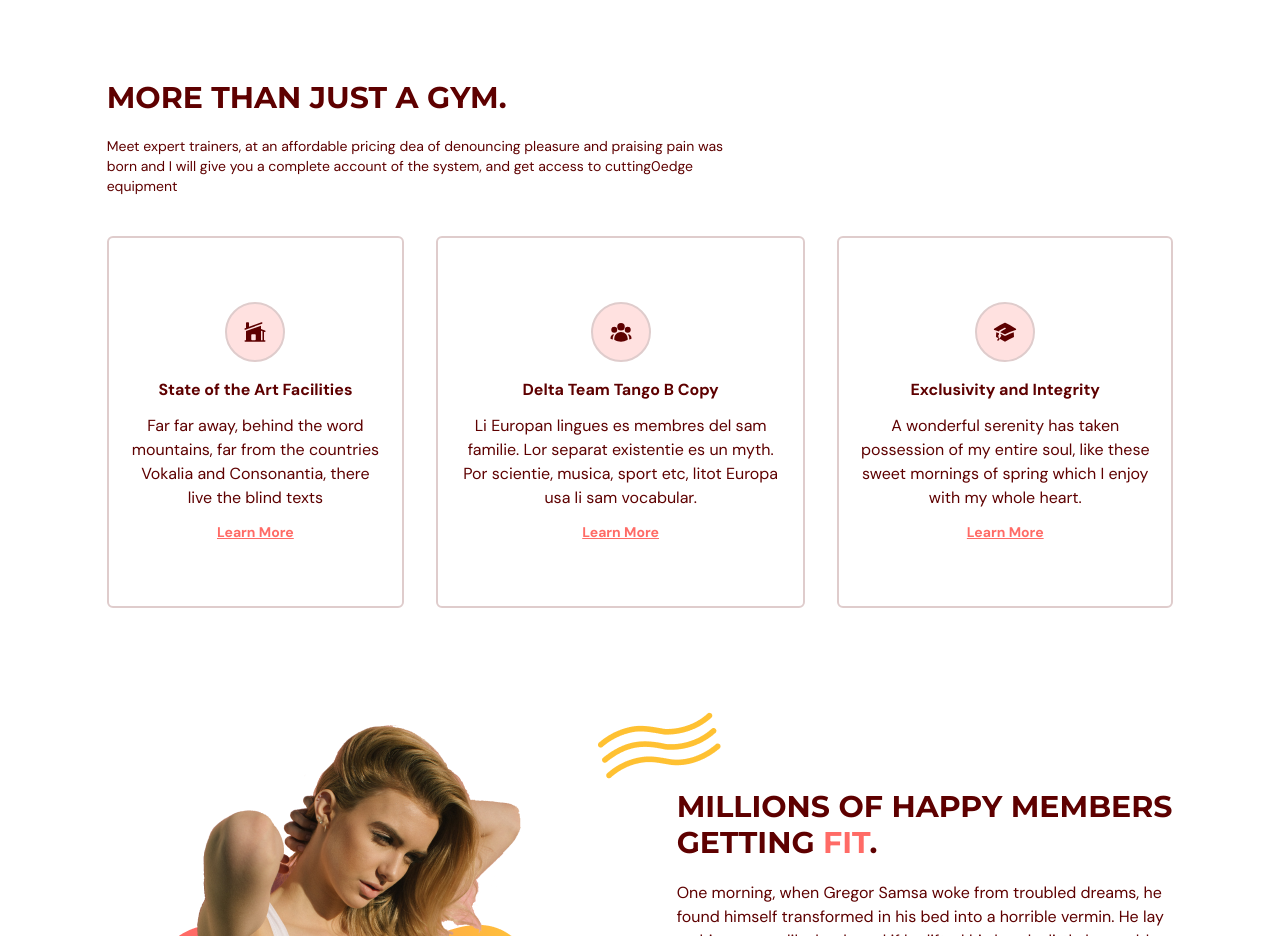
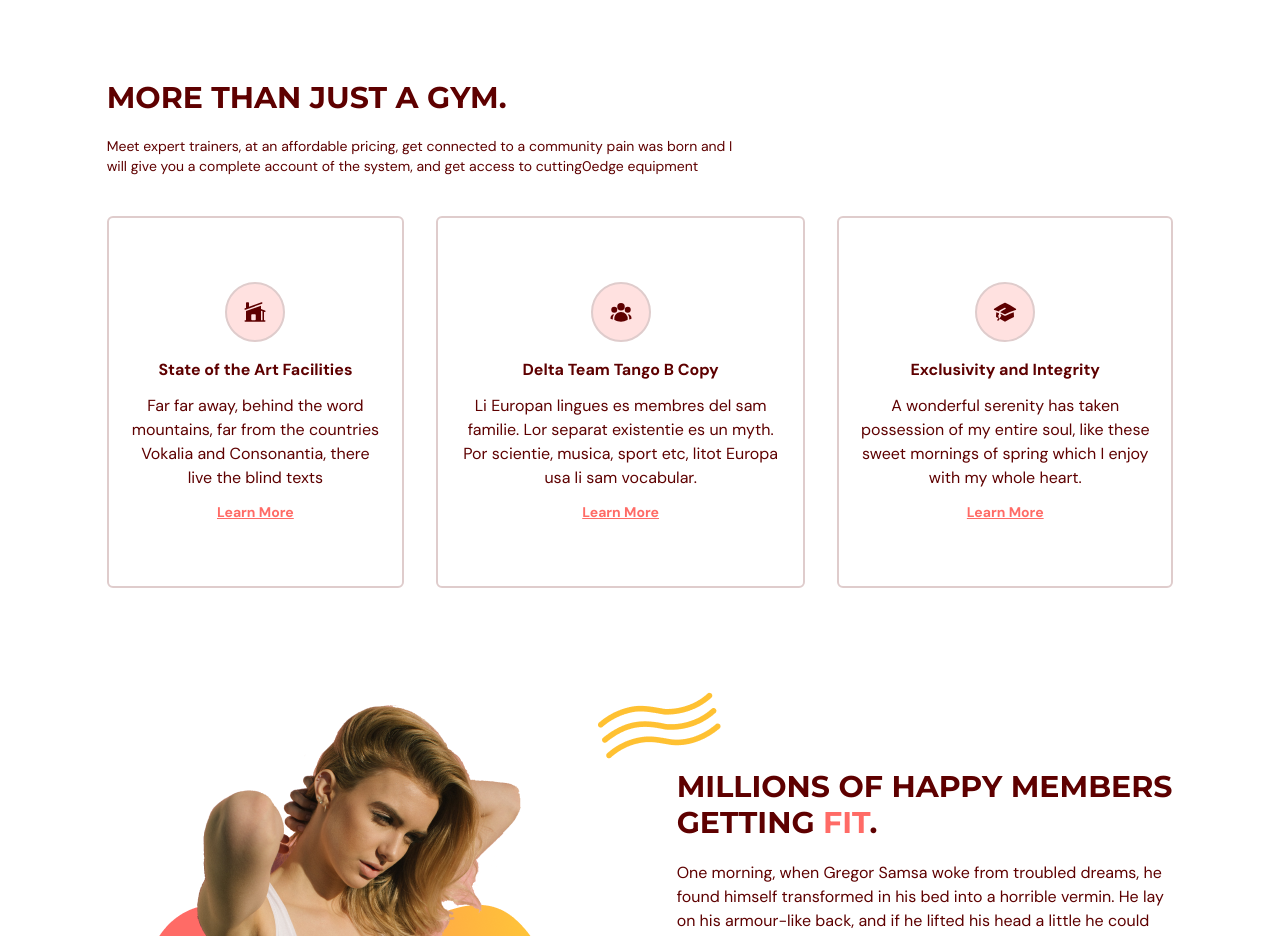
Before and after one commit to Timmotal/mogymn, a React (Vite) app: page / in a window 1280 px wide. Shown: the part 820-1756 px from the top of the page. Built offline with nearby package versions, Linux system fonts and the light colour scheme.

Commit message:
add community sentence

```diff
--- a/src/scenes/benefits/index.tsx
+++ b/src/scenes/benefits/index.tsx
@@ -61,8 +61,8 @@ const Benefits = ({ setSelectedPage}: Props) => {
                     MORE THAN JUST A  GYM.
                 </HText>
                 <p className="my-5 text-sm">
-                Meet expert trainers, at an affordable pricing dea of denouncing
-                pleasure and praising pain was born and I will give you a complete
+                Meet expert trainers, at an affordable pricing,
+                get connected to a community pain was born and I will give you a complete
                 account of the system, and get access to cutting0edge equipment
                 </p>
             </motion.div>
```
